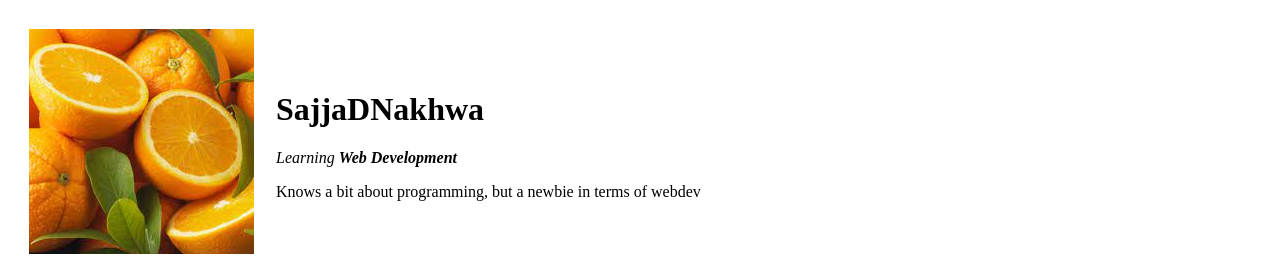
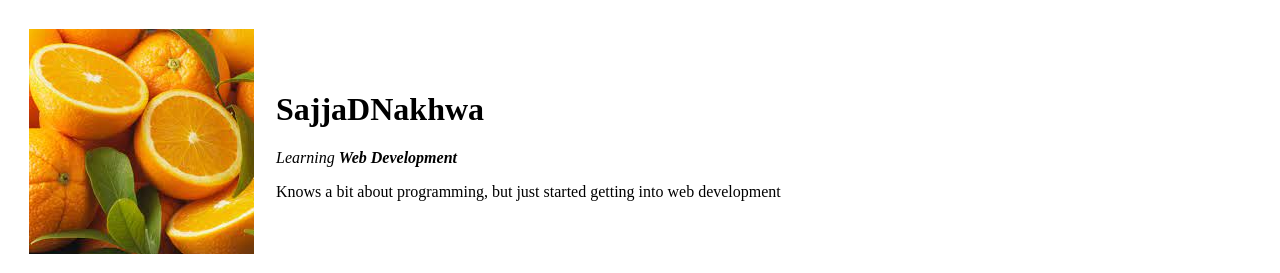
Before and after one commit to SajjaDNakhwa/TheOtherWorld, a plain HTML site: page index.html in a window 1280 px wide. Shown: the top 273 px of the page. Drawn offline with Linux system fonts and the light colour scheme.

Commit message:
Update index.html

```diff
--- a/index.html
+++ b/index.html
@@ -13,7 +13,7 @@
       <td>
         <h1>SajjaDNakhwa</h1>
         <p><em>Learning <strong>Web Development</strong></em></p>
-        <p>Knows a bit about programming, but a newbie in terms of webdev</p>
+        <p>Knows a bit about programming, but just started getting into web development</p>
       </td>
     </tr>
   </table>
```
